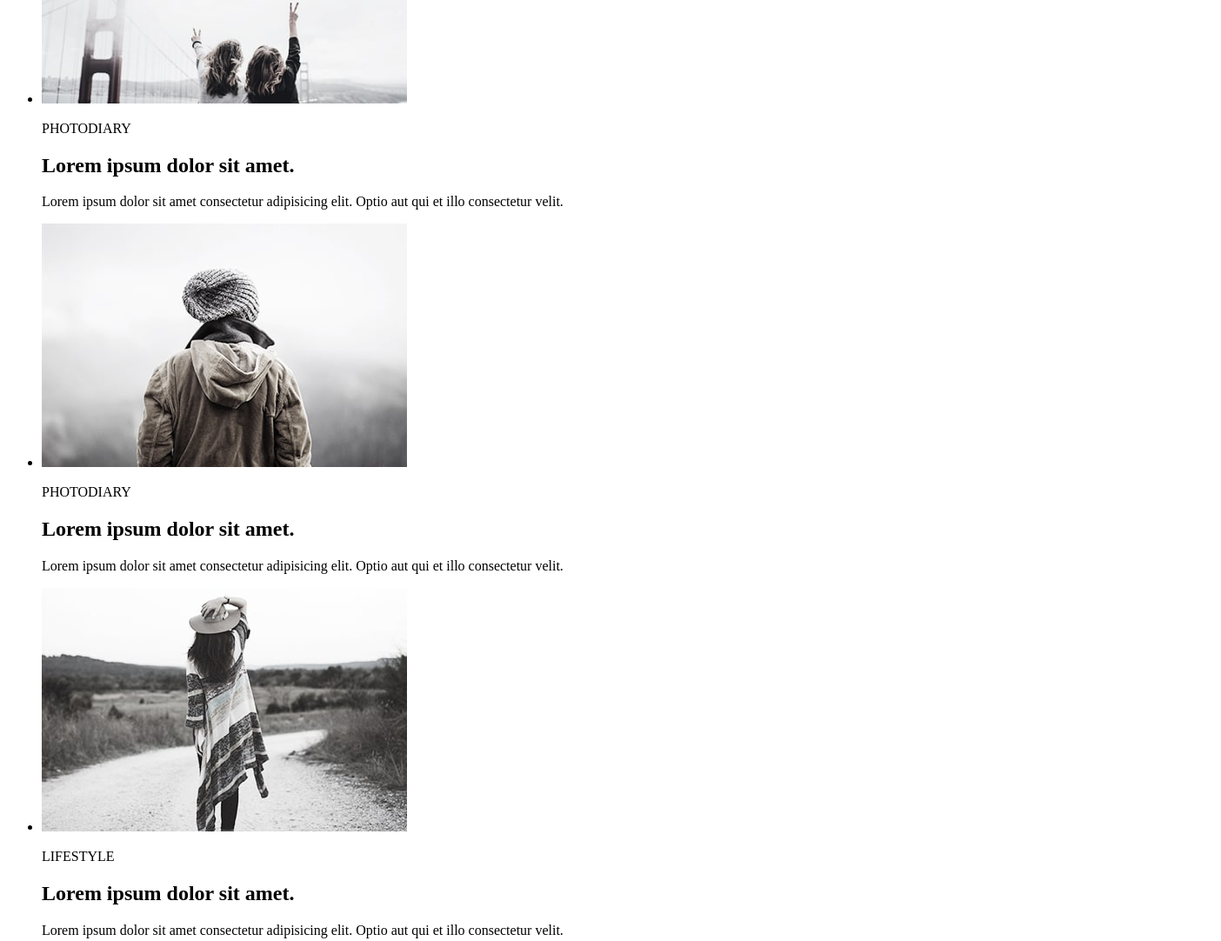
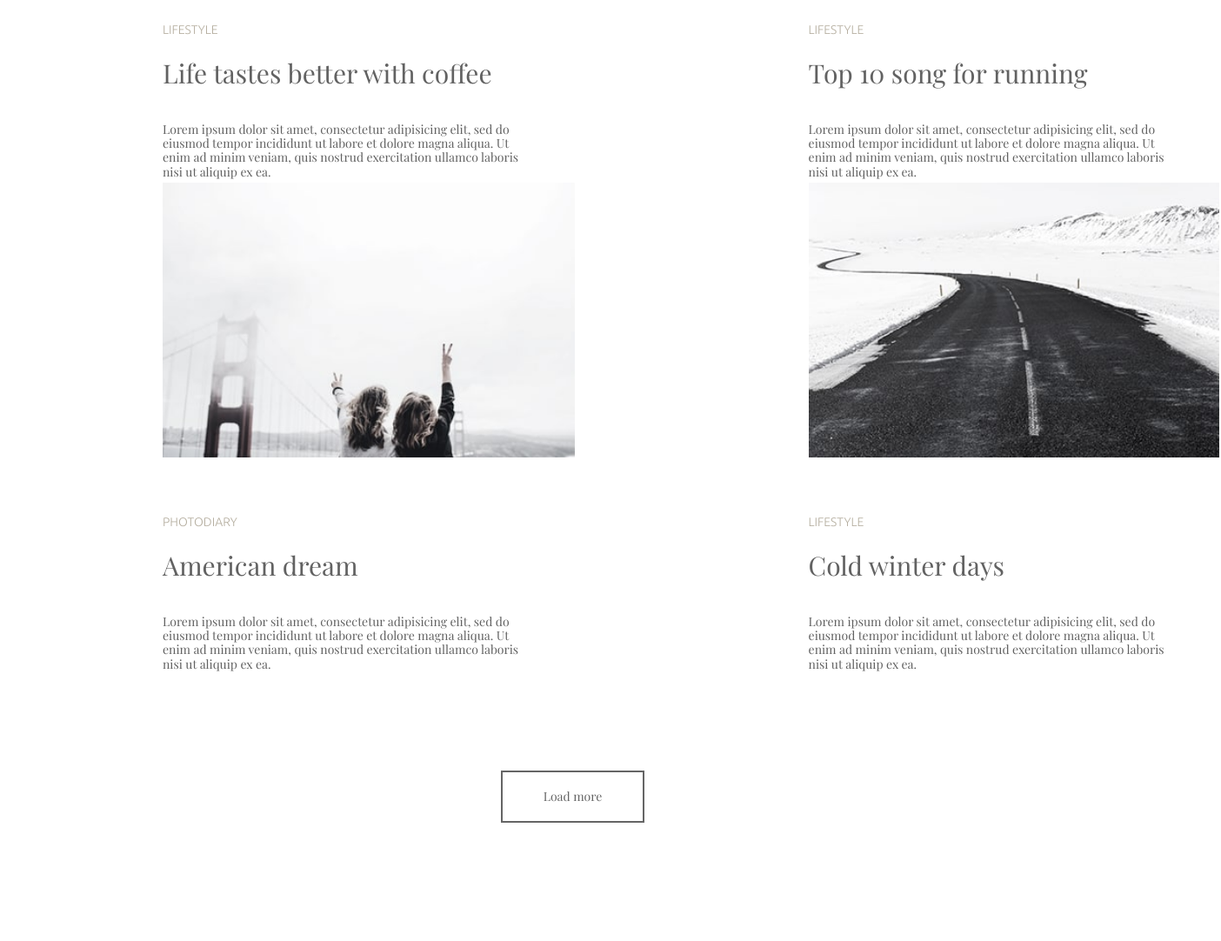
Before and after one commit to Tempoest/PhotoBlog, a plain HTML site: page index.html in a window 1280 px wide. Shown: the part 1103-2185 px from the top of the page at 87% size, 1404 px wide, since content can reach past the window. After the commit the page ends 2115 px from the top, so only its background shows below. Drawn offline with nearby package versions, Linux system fonts and the light colour scheme.

Commit message:
Added styles
- Added classes/id to html code
- Added :root in styles
- Added a lot of styles rules
- Linked normalize.css

```diff
--- /dev/null
+++ b/css/styles.css
@@ -0,0 +1,85 @@
+:root {
+    --nav-link-color: rgb(125, 125, 125);
+    --hover-color: #03A9F4;
+    --post-block-tag-color: #B4AD9E;
+    --post-block-text: #626262;
+    --expand-button-color: #656565;
+}
+.nav-list {
+    list-style: none;
+    display: flex;
+    flex-direction: row;
+    justify-content: center;
+    align-items: center;
+    margin-bottom: 92px;
+    margin-top: 71px;
+}
+.nav-link {
+    font-family: Playfair Display, Roboto, serif;
+    color: var(--nav-link-color);
+    text-decoration: none;
+    margin-right: 99px;
+}
+.nav-link:hover {
+    color: var(--hover-color);
+}
+.post-block {
+    list-style: none;
+    column-count: 2;
+    column-gap: 65cap;
+    width: 420px;
+    margin-left: 147px;
+    /* margin-right: 148px; */
+    /* align-items: center; */
+    display: block;
+}
+.post-block-item {
+    margin-bottom: 20px;
+    width: 420px;
+    height: 546px;
+}
+.post-block-item > img {
+    width: max-content;
+}
+.post-block-tag {
+    color: var(--post-block-tag-color);
+    font-family: Ubuntu;
+    font-size: 14px;
+    font-weight: 300;
+    margin-top: 62px;
+}
+.post-block-title {
+    color: var(--post-block-text);
+    font-family: Playfair Display, Roboto, serif;
+    font-size: 30px;
+    font-weight: 400;
+    width: 408px;
+}
+.post-block-text {
+    color: var(--post-block-text);
+    font-family: Playfair Display;
+    font-size: 14px;
+    font-weight: 400;
+    width: 420px;
+    margin-top: 40px;
+}
+#expand-button {
+    width: 165px;
+    height: 60px;
+    color: var(--expand-button-color);
+    font-family: Playfair Display;
+    font-size: 14px;
+    font-weight: 400;
+    stroke-width: 0px;
+    border-color: var(--expand-button-color);
+    background-color: white;
+    border-style: solid;
+    justify-content: center;
+    margin-bottom: 66px;
+    margin-top: 94px;
+    margin-left: 45%;
+}
+#expand-button:hover {
+    border-color: var(--hover-color);
+    color: var(--hover-color);
+}
--- a/index.html
+++ b/index.html
@@ -5,76 +5,76 @@
     <meta http-equiv="X-UA-Compatible" content="IE=edge" />
     <meta name="viewport" content="width=device-width, initial-scale=1.0" />
     <title>PhotoBlog</title>
+    <link rel="stylesheet" href="https://cdnjs.cloudflare.com/ajax/libs/modern-normalize/1.0.0/modern-normalize.min.css">
+    <link rel="preconnect" href="https://fonts.googleapis.com">
+    <link rel="preconnect" href="https://fonts.gstatic.com" crossorigin>
+    <link href="https://fonts.googleapis.com/css2?family=Ubuntu:wght@300&display=swap" rel="stylesheet">
+    <link href="https://fonts.googleapis.com/css2?family=Playfair+Display&display=swap" rel="stylesheet">
+    <link rel="stylesheet" href="./css/styles.css">
   </head>
   <body>
     <header>
       <nav>
-        <ul>
-          <li>LIFESTYLE</li>
-          <li>PHOTODIARY</li>
-          <li>MUSIC</li>
-          <li>TRAVEL</li>
+        <ul class="nav-list">
+          <li><a href="" class="nav-link">LIFESTYLE</a></li>
+          <li><a href="" class="nav-link">PHOTODIARY</a></li>
+          <li><a href="" class="nav-link">MUSIC</a></li>
+          <li><a href="" class="nav-link">TRAVEL</a></li>
         </ul>
       </nav>
     </header>
     <main>
-      <ul>
-        <li>
-          <img src="./images/photoblog1.jpg" alt="Man rock the stadium" />
-          <p>LIFESTYLE</p>
-          <h2>Lorem ipsum dolor sit amet.</h2>
-          <p>
-            Lorem ipsum dolor sit amet consectetur adipisicing elit. Optio aut
-            qui et illo consectetur velit.
+      <ul class="post-block">
+        <li class="post-block-item">
+          <img src="./images/photoblog1.jpg" alt="Man rock the stadium" width="474" height="316"/>
+          <p class="post-block-tag">LIFESTYLE</p>
+          <h2 class="post-block-title">More than just a music festival</h2>
+          <p class="post-block-text">
+            Lorem ipsum dolor sit amet, consectetur adipisicing elit, sed do eiusmod tempor incididunt ut labore et dolore magna aliqua. Ut enim ad minim veniam, quis nostrud exercitation ullamco laboris nisi ut aliquip ex ea.
           </p>
         </li>
-        <li>
-          <img src="./images/photoblog2.jpg" alt="coffee" />
-          <p>LIFESTYLE</p>
-          <h2>Lorem ipsum dolor sit amet.</h2>
-          <p>
-            Lorem ipsum dolor sit amet consectetur adipisicing elit. Optio aut
-            qui et illo consectetur velit.
+        <li class="post-block-item">
+          <img src="./images/photoblog2.jpg" alt="coffee" width="474" height="316" />
+          <p class="post-block-tag">LIFESTYLE</p>
+          <h2 class="post-block-title">Life tastes better with coffee</h2>
+          <p class="post-block-text">
+            Lorem ipsum dolor sit amet, consectetur adipisicing elit, sed do eiusmod tempor incididunt ut labore et dolore magna aliqua. Ut enim ad minim veniam, quis nostrud exercitation ullamco laboris nisi ut aliquip ex ea.
           </p>
         </li>
-        <li>
-          <img src="./images/photoblog3.jpg" alt="bridge" />
-          <p>PHOTODIARY</p>
-          <h2>Lorem ipsum dolor sit amet.</h2>
-          <p>
-            Lorem ipsum dolor sit amet consectetur adipisicing elit. Optio aut
-            qui et illo consectetur velit.
+        <li class="post-block-item">
+          <img src="./images/photoblog3.jpg" alt="bridge" width="474" height="316" />
+          <p class="post-block-tag">PHOTODIARY</p>
+          <h2 class="post-block-title">American dream</h2>
+          <p class="post-block-text">
+            Lorem ipsum dolor sit amet, consectetur adipisicing elit, sed do eiusmod tempor incididunt ut labore et dolore magna aliqua. Ut enim ad minim veniam, quis nostrud exercitation ullamco laboris nisi ut aliquip ex ea.
           </p>
         </li>
-        <li>
-          <img src="./images/photoblog4.jpg" alt="women in jacket" />
-          <p>PHOTODIARY</p>
-          <h2>Lorem ipsum dolor sit amet.</h2>
-          <p>
-            Lorem ipsum dolor sit amet consectetur adipisicing elit. Optio aut
-            qui et illo consectetur velit.
+        <li class="post-block-item">
+          <img src="./images/photoblog4.jpg" alt="women in jacket" width="474" height="316" />
+          <p class="post-block-tag">PHOTODIARY</p>
+          <h2 class="post-block-title">A day exploring the Alps</h2>
+          <p class="post-block-text">
+            Lorem ipsum dolor sit amet, consectetur adipisicing elit, sed do eiusmod tempor incididunt ut labore et dolore magna aliqua. Ut enim ad minim veniam, quis nostrud exercitation ullamco laboris nisi ut aliquip ex ea.
           </p>
         </li>
-        <li>
-          <img src="./images/photoblog5.jpg" alt="woman with hat" />
-          <p>LIFESTYLE</p>
-          <h2>Lorem ipsum dolor sit amet.</h2>
-          <p>
-            Lorem ipsum dolor sit amet consectetur adipisicing elit. Optio aut
-            qui et illo consectetur velit.
+        <li class="post-block-item">
+          <img src="./images/photoblog5.jpg" alt="woman with hat" width="474" height="316" />
+          <p class="post-block-tag">LIFESTYLE</p>
+          <h2 class="post-block-title">Top 10 song for running</h2>
+          <p class="post-block-text">
+            Lorem ipsum dolor sit amet, consectetur adipisicing elit, sed do eiusmod tempor incididunt ut labore et dolore magna aliqua. Ut enim ad minim veniam, quis nostrud exercitation ullamco laboris nisi ut aliquip ex ea.
           </p>
         </li>
-        <li>
-          <img src="./images/photoblog6.jpg" alt="snowy road" />
-          <p>LIFESTYLE</p>
-          <h2>Lorem ipsum dolor sit amet.</h2>
-          <p>
-            Lorem ipsum dolor sit amet consectetur adipisicing elit. Optio aut
-            qui et illo consectetur velit.
+        <li class="post-block-item">
+          <img src="./images/photoblog6.jpg" alt="snowy road" width="474" height="316" />
+          <p class="post-block-tag">LIFESTYLE</p>
+          <h2 class="post-block-title">Cold winter days</h2>
+          <p class="post-block-text">
+            Lorem ipsum dolor sit amet, consectetur adipisicing elit, sed do eiusmod tempor incididunt ut labore et dolore magna aliqua. Ut enim ad minim veniam, quis nostrud exercitation ullamco laboris nisi ut aliquip ex ea.
           </p>
         </li>
       </ul>
-      <button type="button">Load more</button>
+      <button type="button" id="expand-button">Load more</button>
     </main>
   </body>
 </html>
```
